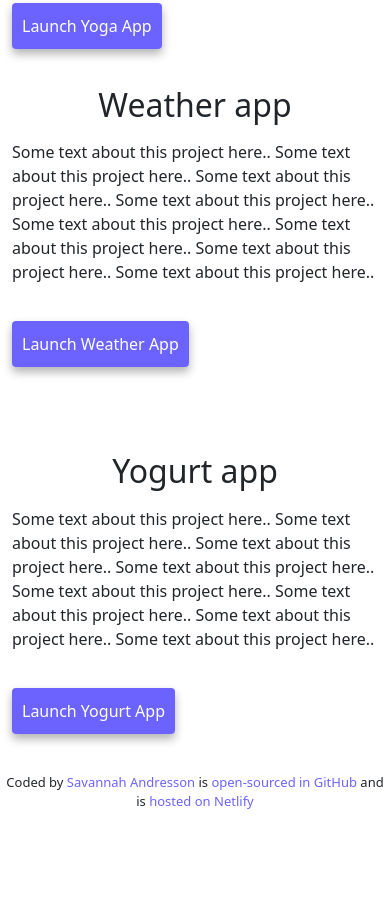
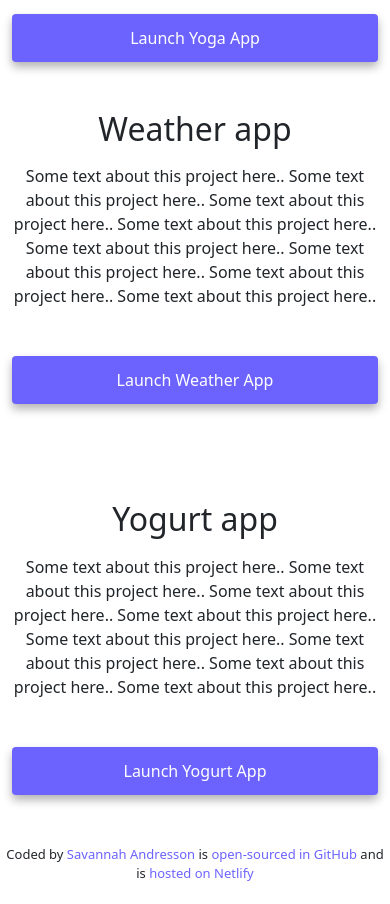
Before and after one commit to savi-creates/Advanced-Tools-Homework, a plain HTML site: page index.html in a window 390 px wide. Shown: the part 644-1548 px from the top of the page. Before the commit the page ends 1476 px from the top, so only its background shows below. Drawn offline with nearby package versions, Linux system fonts and the light colour scheme.

Commit message:
Made the website a lot more responsive

```diff
--- a/index.html
+++ b/index.html
@@ -105,7 +105,7 @@
               about this project here..
             </p>
             <div class="mt-5">
-              <a href="#" class="primary-link" title="Yoga Project"
+              <a href="#" class="primary-link project-link" title="Yoga Project"
                 >Launch Yoga App</a
               >
             </div>
@@ -122,7 +122,10 @@
               about this project here..
             </p>
             <div class="mb-5 mt-5">
-              <a href="#" class="primary-link" title="Weather Project"
+              <a
+                href="#"
+                class="primary-link project-link"
+                title="Weather Project"
                 >Launch Weather App</a
               >
             </div>
@@ -153,7 +156,10 @@
               about this project here..
             </p>
             <div class="mt-5">
-              <a href="#" class="primary-link" title="Yogurt Project"
+              <a
+                href="#"
+                class="primary-link project-link"
+                title="Yogurt Project"
                 >Launch Yogurt App</a
               >
             </div>
--- a/style.css
+++ b/style.css
@@ -44,6 +44,10 @@ p {
   text-transform: capitalize;
   border-radius: 4px;
   padding: 20px 15px;
+}
+
+.primary-link:hover {
+  color: white;
 }
 
 .secondary-link {
@@ -115,6 +119,13 @@ footer a:hover {
 
   p {
     font-size: 16px;
+    text-align: center;
+  }
+
+  .project-link {
+    display: block;
+    text-align: center;
+    margin: o 20px;
   }
 
   .primary-link,
```
